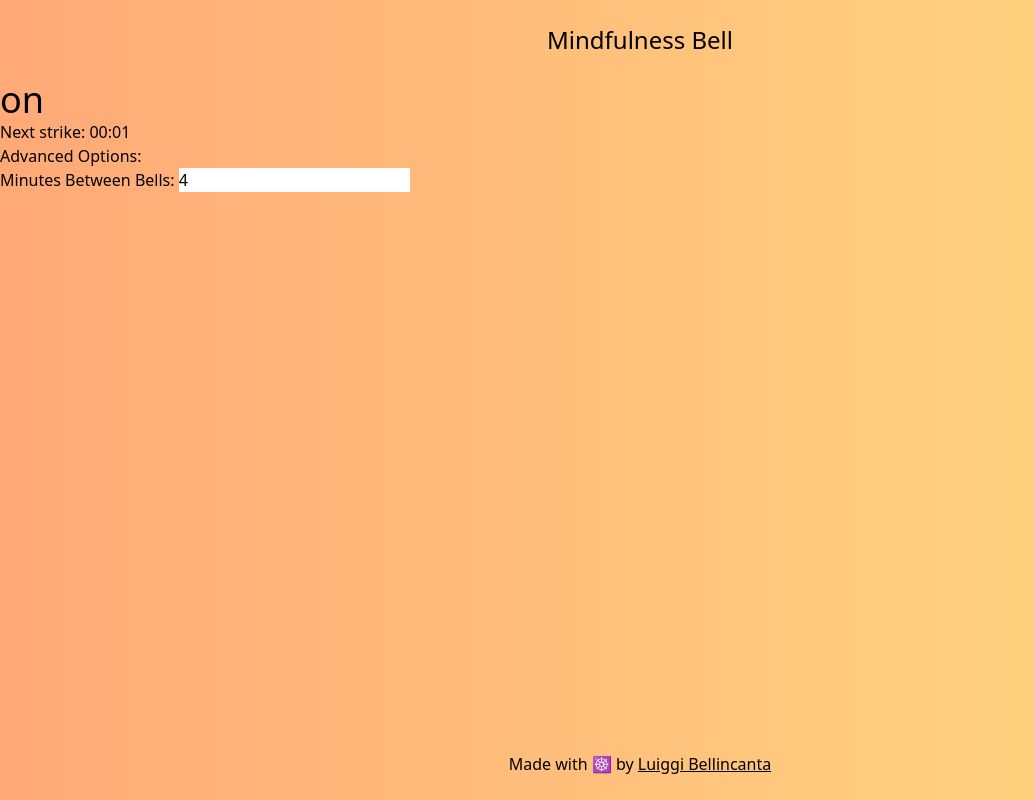
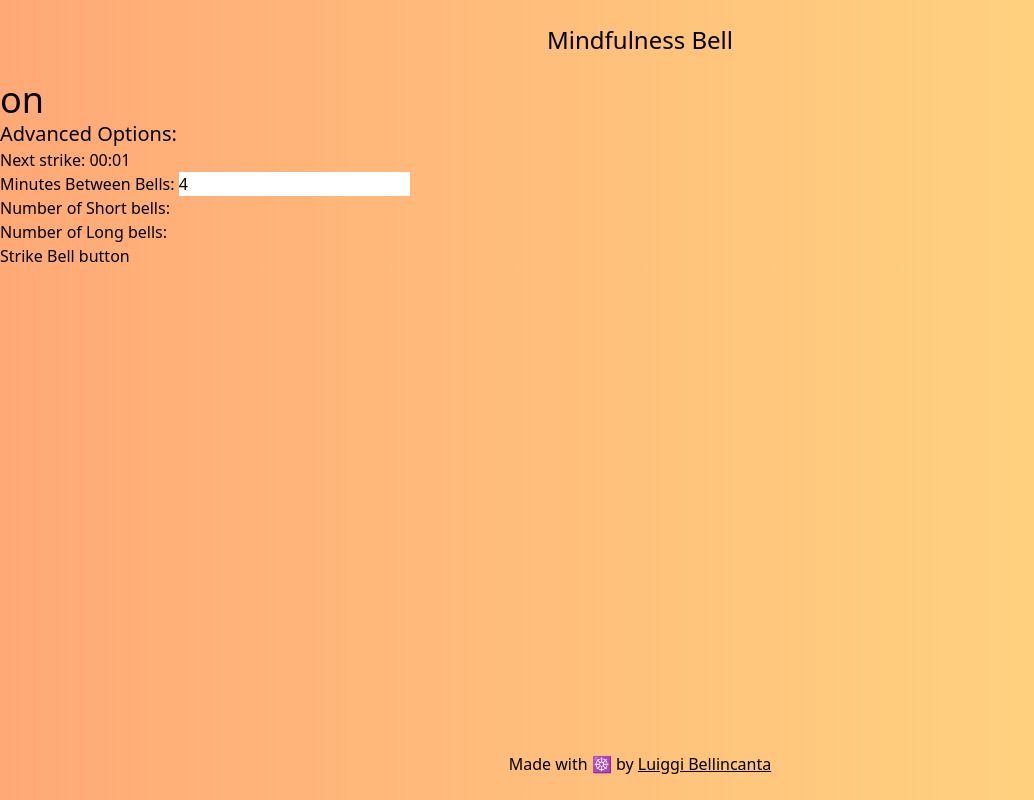
Before and after one commit to luiggidev/mindfulness-bell, a React (Create React App) app: page / in a window 1280 px wide. Both pictures are taken after a click on the button "off". Shown: the whole page, without its empty margins (0-1034 px from the left). Built offline with nearby package versions, Linux system fonts and the light colour scheme.

Commit message:
Add placeholders for the rest of the adv functions

```diff
--- a/src/components/Timer.js
+++ b/src/components/Timer.js
@@ -138,11 +138,6 @@ class Timer extends Component {
                     </div>
                 }
 
-                { this.state.isBellEnabled &&
-                    <div className='next-bell'>
-                        {this.state.remaining}
-                    </div>
-                }
                 { !this.state.isBellEnabled &&
                     <div className='next-bell'>
                         Bell disabled
@@ -152,12 +147,20 @@ class Timer extends Component {
                 { this.state.isBellEnabled &&
                     <div >
                         <div className="adv-options font-size-small">
-                            <div>Advanced Options:</div>
+                            <div class="text-xl	">Advanced Options:</div>
+                            <div className='next-bell'>
+                                {this.state.remaining}
+                            </div>
                             <form onSubmit={this.props.handleSubmit}>
                                 <label>
                                 Minutes Between Bells: <input type="number" value={this.props.intervalValue} onChange={this.props.handleChange} />
                                 </label>
                             </form>
+                            <div>Number of Short bells:</div>
+                            <div>Number of Long bells:</div>
+                            <div>Strike Bell button</div>
+
+
                         </div>
                     </div>
                 }
```
